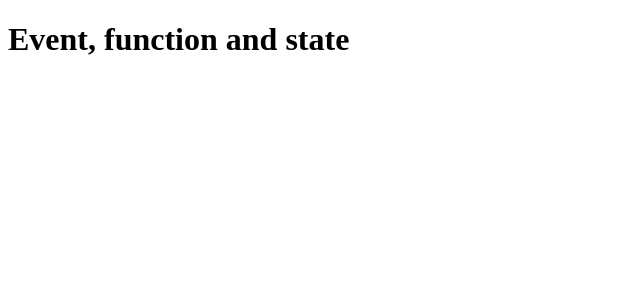
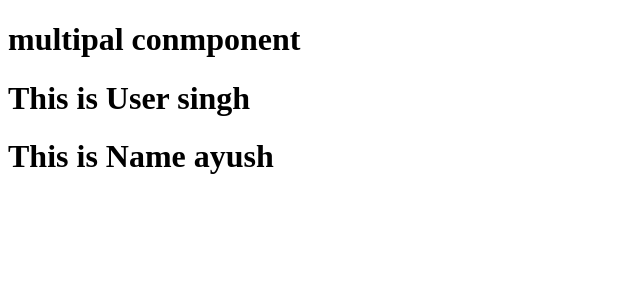
Before and after one commit to Ayush8709/NextjsLearn, a Next.js app: page / in a window 1280 px wide. Shown: the top 300 px of the page, without its empty margins (0-640 px from the left). Built offline with nearby package versions, Linux system fonts and the light colour scheme.

Commit message:
multipal component

```diff
--- a/src/app/page.js
+++ b/src/app/page.js
@@ -1,8 +1,24 @@
 export default function Home() {
   return (
     <main >
-      <h1>Event, function and state</h1>
+      <h1>multipal conmponent</h1>
+      <User name='singh'/>
+      <Name name='ayush'/>
     </main>
 
   );
 }
+
+
+const User = (props) => {
+  return (
+    <h1>This is User {props.name}</h1>
+  )
+}
+
+
+const Name = ({name})=>{
+  return (
+    <h1>This is Name {name}</h1>
+  )
+}
```
Also changed, not shown: src/app/about/page.js (deleted, +0 -11 lines), src/app/login/page.jsx (deleted, +0 -11 lines).
